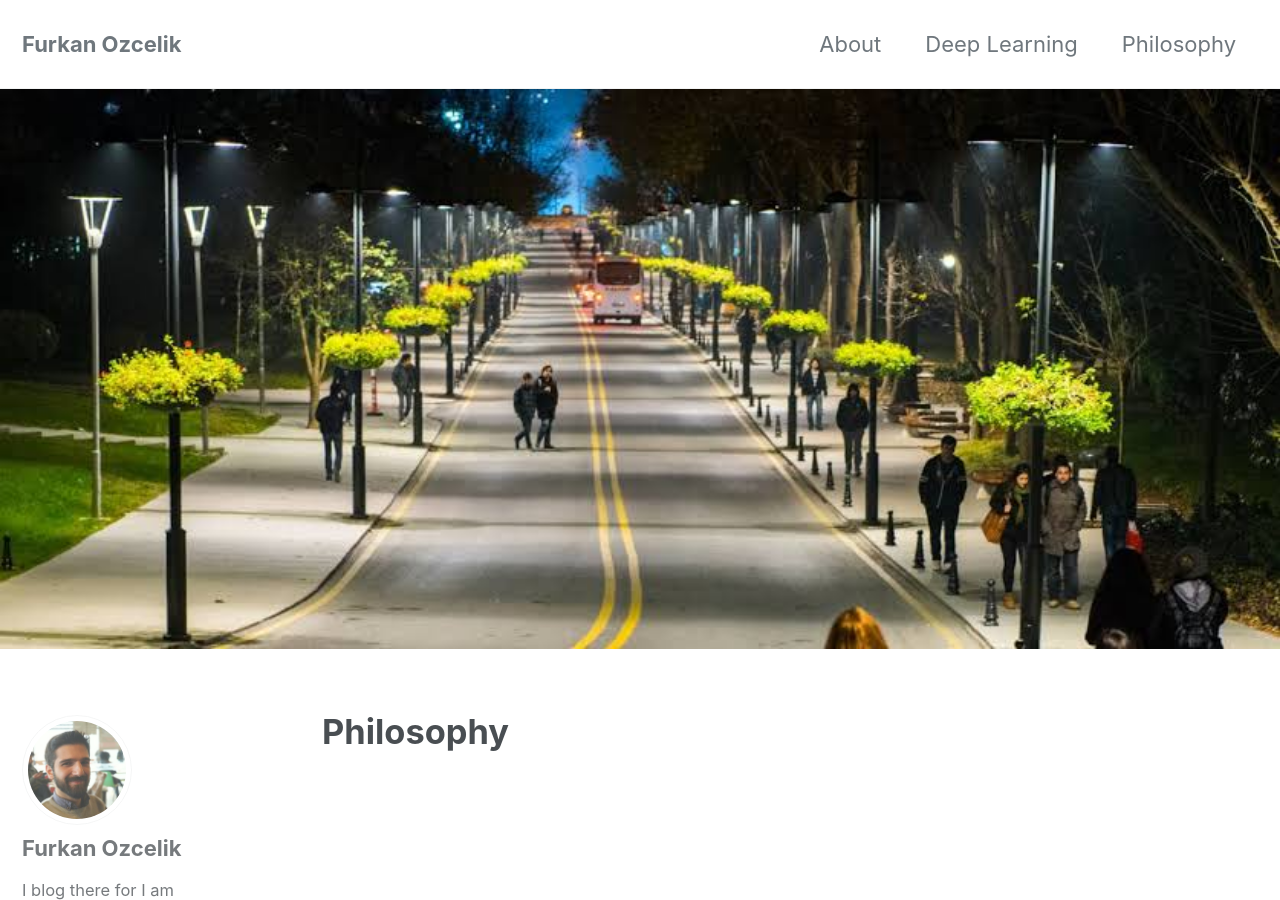
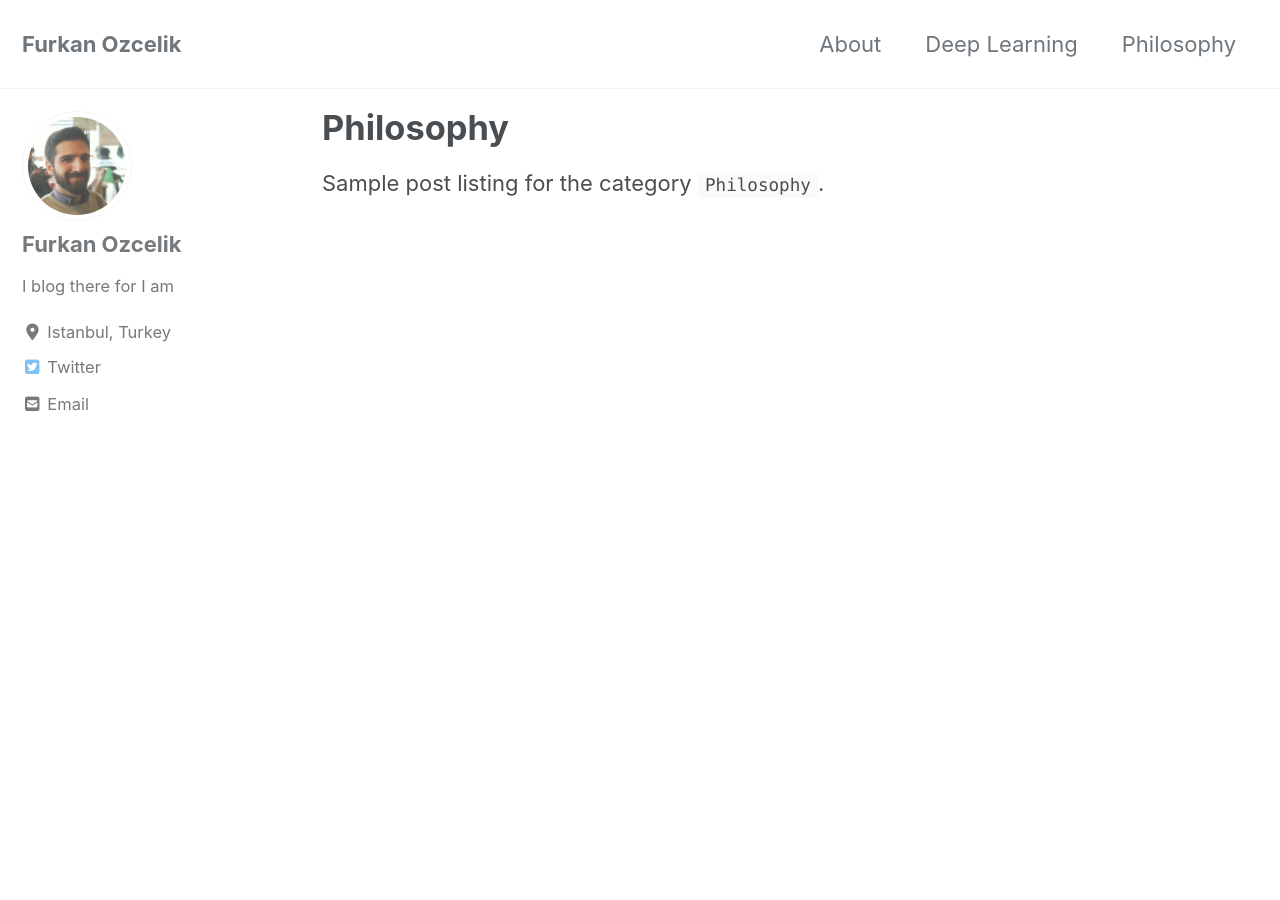
Before and after one commit to ozcelikfu/ozcelikfu.github.io, a Jekyll site: the page built from _pages/philosophy.md, in a window 1280 px wide and 900 px high. Built offline with Jekyll 4.4.1, drawn with Linux system fonts in a browser that asks for light colours; cached includes are drawn as plain includes; nearby versions of some CDN libraries.

Commit message:
site edited

```diff
--- a/_config.yml
+++ b/_config.yml
@@ -301,15 +301,3 @@
     values:
       layout: single
       author_profile: true
-
-  # _philosophy
-  - scope:
-      path: ""
-      type: philosophy
-    values:
-      layout: single
-      author_profile: true
-      read_time: true
-      comments: # true
-      share: true
-      related: true
--- a/_layouts/philosophy.html
+++ /dev/null
@@ -1,29 +0,0 @@
----
-layout: archive
----
-
-{{ content }}
-
-<ul class="taxonomy__index">
-  {% assign postsInYear = site.philosophy | group_by_exp: 'post', 'post.date | date: "%Y"' %}
-  {% for year in postsInYear %}
-    <li>
-      <a href="#{{ year.name }}">
-        <strong>{{ year.name }}</strong> <span class="taxonomy__count">{{ year.items | size }}</span>
-      </a>
-    </li>
-  {% endfor %}
-</ul>
-
-{% assign postsByYear = site.philosophy | group_by_exp: 'post', 'post.date | date: "%Y"' %}
-{% for year in postsByYear %}
-  <section id="{{ year.name }}" class="taxonomy__section">
-    <h2 class="archive__subtitle">{{ year.name }}</h2>
-    <div class="entries-{{ page.entries_layout | default: 'list' }}">
-      {% for post in year.items %}
-        {% include archive-single.html type=page.entries_layout %}
-      {% endfor %}
-    </div>
-    <a href="#page-title" class="back-to-top">{{ site.data.ui-text[site.locale].back_to_top | default: 'Back to Top' }} &uarr;</a>
-  </section>
-{% endfor %}
--- a/_pages/philosophy.md
+++ b/_pages/philosophy.md
@@ -1,8 +1,8 @@
 ---
-layout: philosophy
-permalink: /philosophy/
-title: "Philosophy"
-author_profile: true
-header:
-  image: "/images/itu3.jpeg"
+title: Philosophy
+layout: category
+permalink: /categories/philosophy/
+taxonomy: Philosophy
 ---
+
+Sample post listing for the category `Philosophy`.
```
Also changed, not shown: _pages/category-archive.md (added, +6 -0 lines), _pages/edge-case.md (added, +8 -0 lines), _posts/2020-01-19-philosophy.md (renamed from _philosophy/2020-01-19-deeplearning.md, +3 -1 lines).
